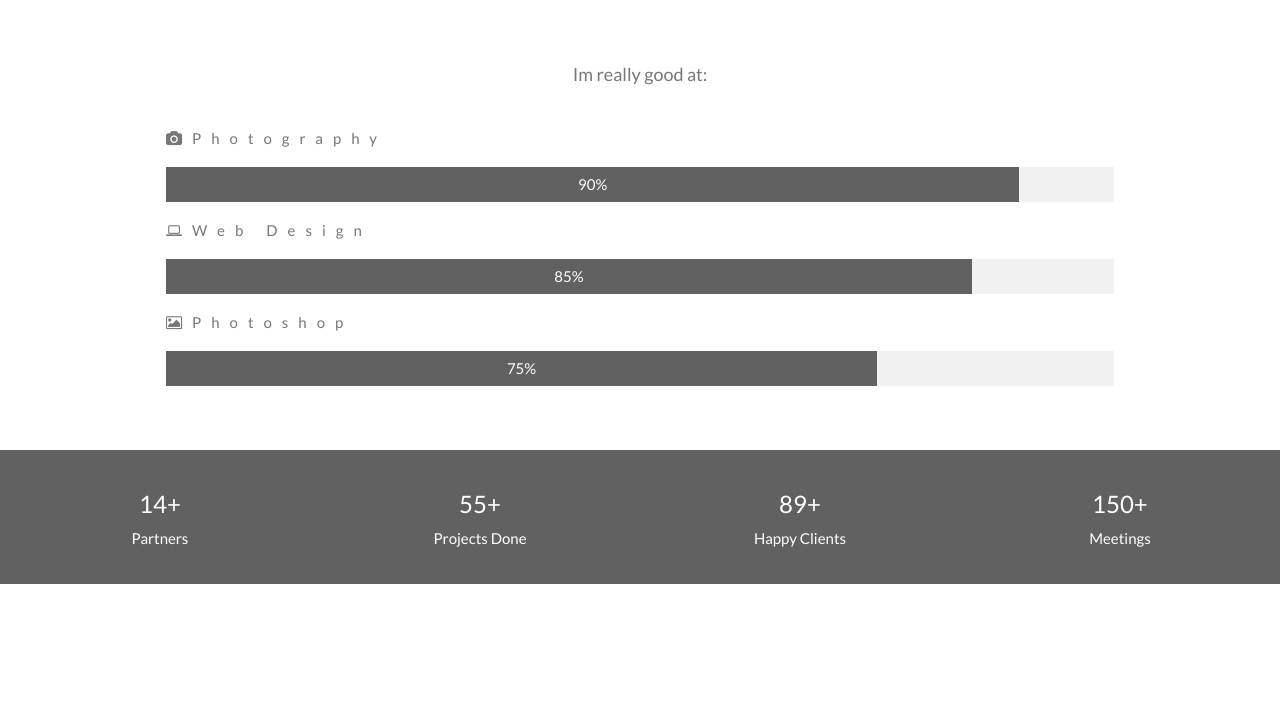
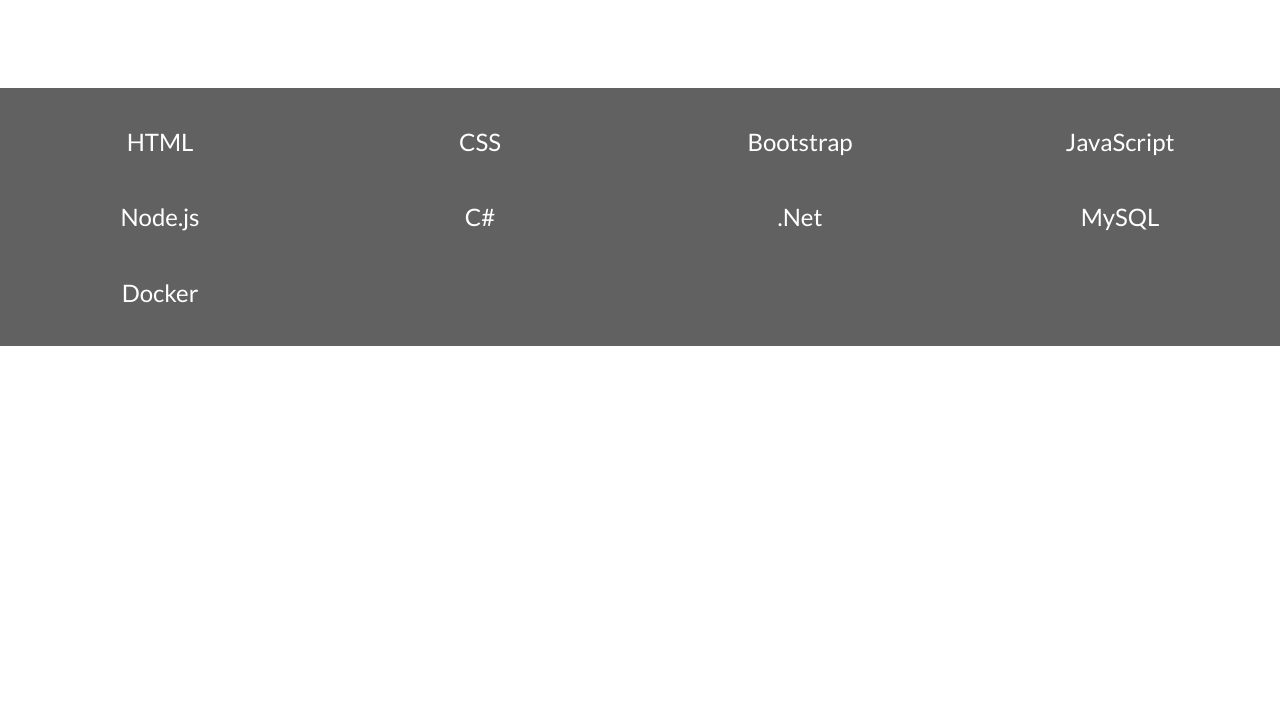
Before and after one commit to natesherfick/landing-page, a plain HTML site: page index.html in a window 1280 px wide. Shown: the part 1078-1800 px from the top of the page. Drawn offline with nearby package versions, Linux system fonts and the light colour scheme.

Commit message:
adding proficiencies

```diff
--- a/index.html
+++ b/index.html
@@ -104,37 +104,38 @@
         incididunt ut labore et dolore magna aliqua. Ut enim ad minim veniam, quis nostrud exercitation ullamco laboris nisi ut aliquip ex ea commodo consequat.</p>
     </div>
   </div>
-  <p class="w3-large w3-center w3-padding-16">Im really good at:</p>
-  <p class="w3-wide"><i class="fa fa-camera"></i>Photography</p>
-  <div class="w3-light-grey">
-    <div class="w3-container w3-padding-small w3-dark-grey w3-center" style="width:90%">90%</div>
-  </div>
-  <p class="w3-wide"><i class="fa fa-laptop"></i>Web Design</p>
-  <div class="w3-light-grey">
-    <div class="w3-container w3-padding-small w3-dark-grey w3-center" style="width:85%">85%</div>
-  </div>
-  <p class="w3-wide"><i class="fa fa-photo"></i>Photoshop</p>
-  <div class="w3-light-grey">
-    <div class="w3-container w3-padding-small w3-dark-grey w3-center" style="width:75%">75%</div>
+
   </div>
 </div>
 
 <div class="w3-row w3-center w3-dark-grey w3-padding-16">
   <div class="w3-quarter w3-section">
-    <span class="w3-xlarge">14+</span><br>
-    Partners
+    <span class="w3-xlarge">HTML</span><br>
   </div>
   <div class="w3-quarter w3-section">
-    <span class="w3-xlarge">55+</span><br>
-    Projects Done
+    <span class="w3-xlarge">CSS</span><br>
   </div>
   <div class="w3-quarter w3-section">
-    <span class="w3-xlarge">89+</span><br>
-    Happy Clients
+    <span class="w3-xlarge">Bootstrap</span><br>
+
   </div>
   <div class="w3-quarter w3-section">
-    <span class="w3-xlarge">150+</span><br>
-    Meetings
+    <span class="w3-xlarge">JavaScript</span><br>
+  </div>
+  <div class="w3-quarter w3-section">
+    <span class="w3-xlarge">Node.js</span><br>
+  </div>
+  <div class="w3-quarter w3-section">
+    <span class="w3-xlarge">C#</span><br>
+  </div>
+  <div class="w3-quarter w3-section">
+    <span class="w3-xlarge">.Net</span><br>
+  </div>
+  <div class="w3-quarter w3-section">
+    <span class="w3-xlarge">MySQL</span><br>
+  </div>
+  <div class="w3-quarter w3-section">
+    <span class="w3-xlarge">Docker</span><br>
   </div>
 </div>
 
```
